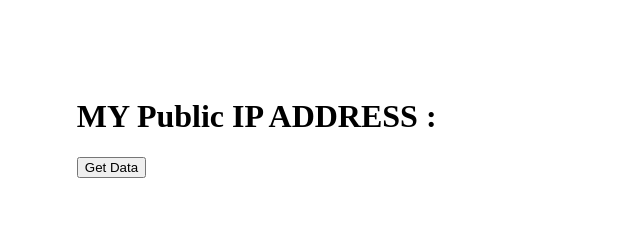
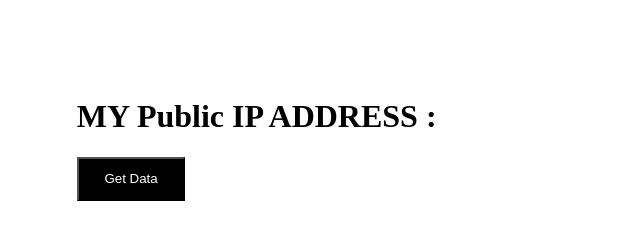
Before and after one commit to painter98/Postal-Address, a plain HTML site: page index.html in a window 1280 px wide. Shown: the whole page, without its empty margins (0-640 px from the left). Drawn offline with nearby package versions, Linux system fonts and the light colour scheme; no server answers.

Commit message:
Update style.css

```diff
--- a/style.css
+++ b/style.css
@@ -1,5 +1,11 @@
 body{
     margin:5vw;
+}
+
+#first button{
+    background-color:black;
+    color:white;
+    padding:1vw 2vw;
 }
 
 #filter{
```
